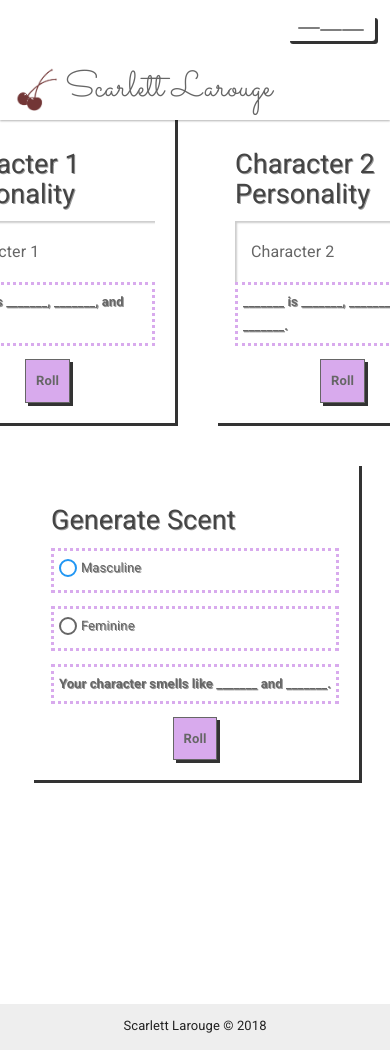
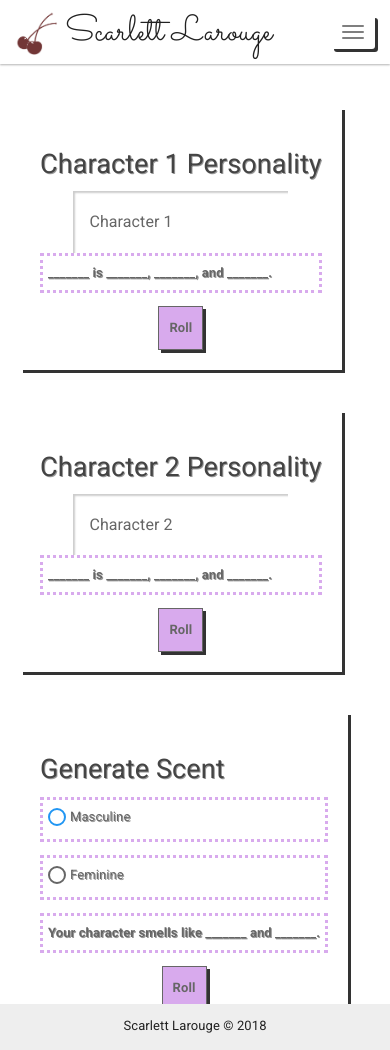
Before and after one commit to deltabayou/deltabayou.github.io, a Jekyll site: the page built from personalityGen.html, in a window 390 px wide and 1050 px high. Built offline with Jekyll 4.4.1, drawn with Linux system fonts in a browser that asks for light colours; nearby versions of some CDN libraries.

Commit message:
responsive generators
responsive generators

```diff
--- a/_sass/_generator.scss
+++ b/_sass/_generator.scss
@@ -85,3 +85,8 @@
   transition: all 50ms cubic-bezier(0.42, 0, 0.58, 1);
   }
 }
+
+@media only screen and (max-width:540px) {
+#personalityGenerator, #scentGenerator, #personalityGenerator div input[name="character"], #scentGenerator div input[name="character"], button {
+    display: block;
+}}
```
